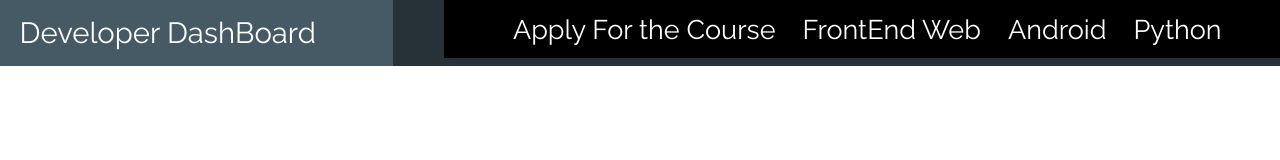
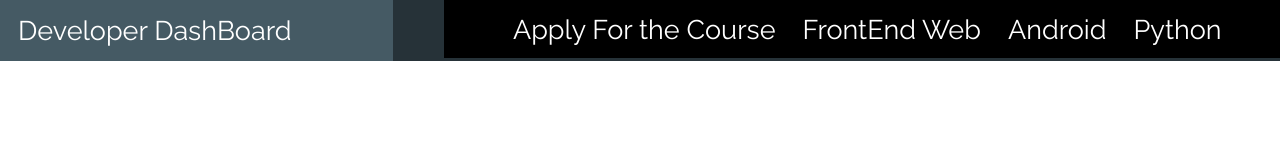
Before and after one commit to sidharth6323/DashBoard-Prototype-2, a plain HTML site: page index.html in a window 1280 px wide. Shown: the top 160 px of the page. Drawn offline with Linux system fonts and the light colour scheme.

Commit message:
Logo optimization

```diff
--- a/css/style.css
+++ b/css/style.css
@@ -6,7 +6,7 @@ html, body{
 	height: 100%;
 	padding: .5em 1em ;
 	background: #263238;
-	font-size: 130%;
+	font-size: 120%;
 	-webkit-transition: background-color .3s;
 
 }
```
